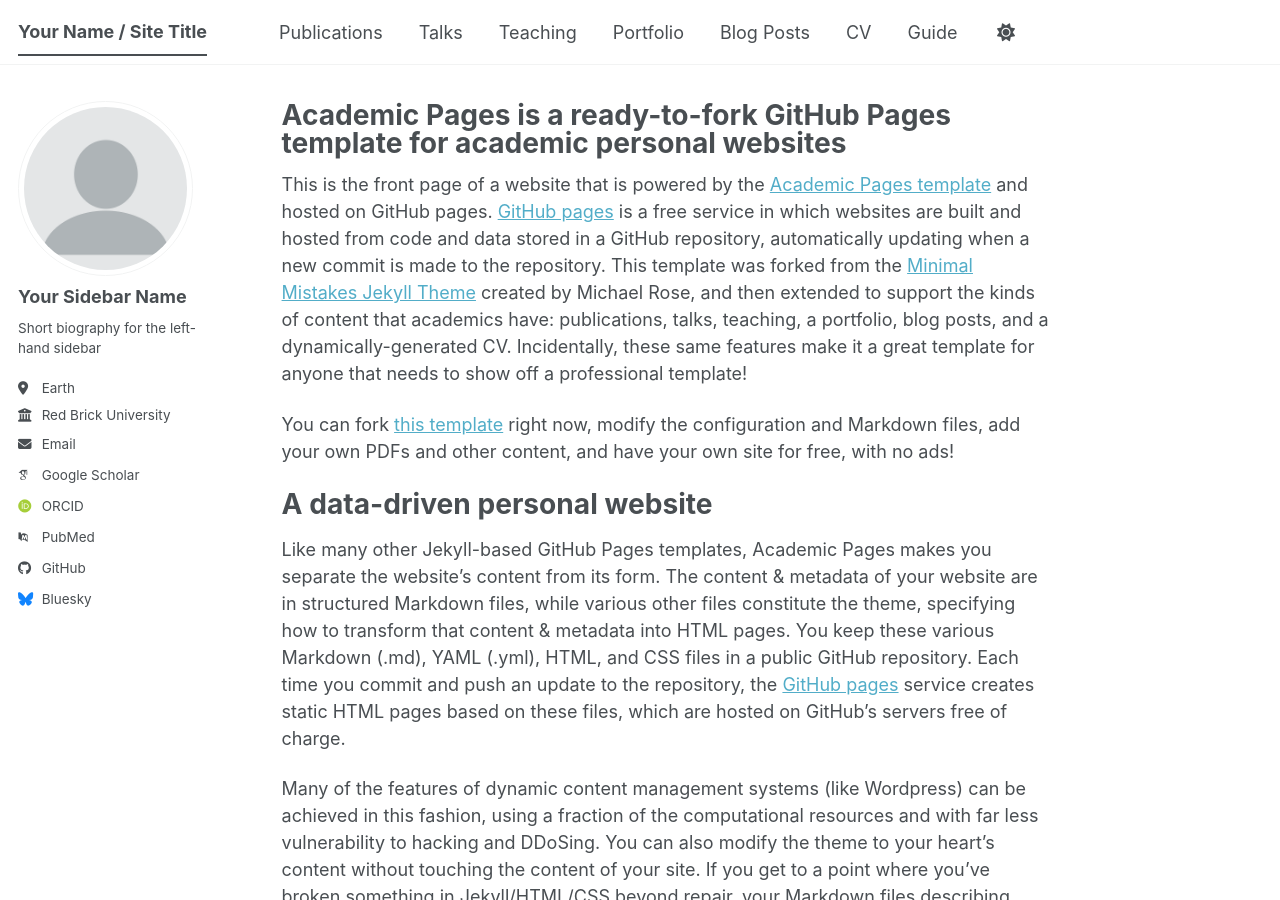
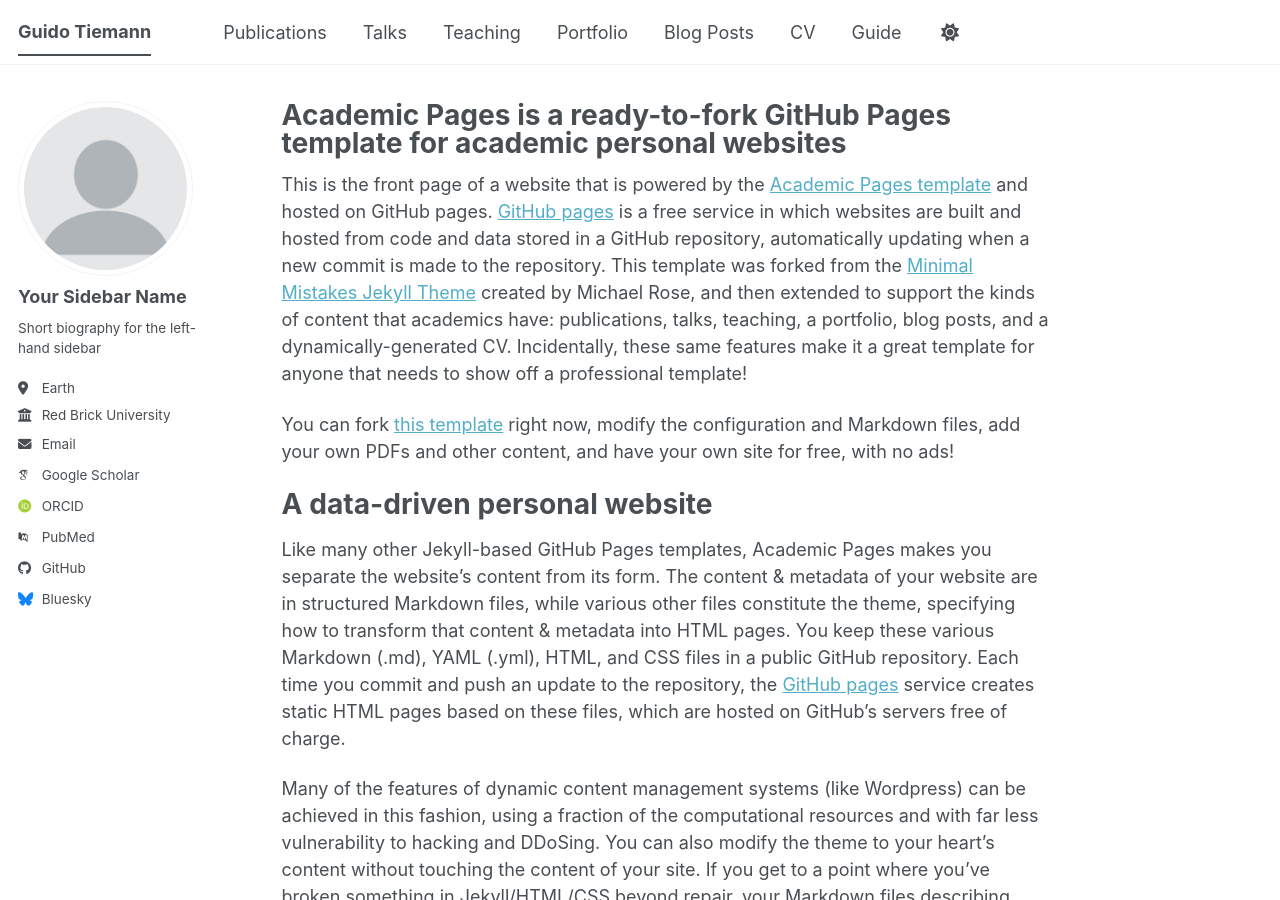
Before and after one commit to tiemanng/tiemanng.github.io, a Jekyll site: the page built from _pages/about.md, in a window 1280 px wide and 900 px high. Built offline with Jekyll 4.4.1, drawn with Linux system fonts in a browser that asks for light colours; some web fonts are replaced; a script bundle is joined from its source files by our own code; library files that are not in the unit come from our copies.

Commit message:
Update site title in configuration file

```diff
--- a/_config.yml
+++ b/_config.yml
@@ -9,7 +9,7 @@
 # Basic Site Settings
 locale                   : "en-US"
 site_theme               : "default" # The available themes options are "default", "air", "sunrise", "mint", "dirt" and "contrast"
-title                    : "Your Name / Site Title"
+title                    : "Guido Tiemann"
 title_separator          : "-"
 name                     : &name "Your Name"
 description              : &description "Your Name's academic portfolio"   # Update this with a general description of your site, this is the default if not overridden by a page
```
